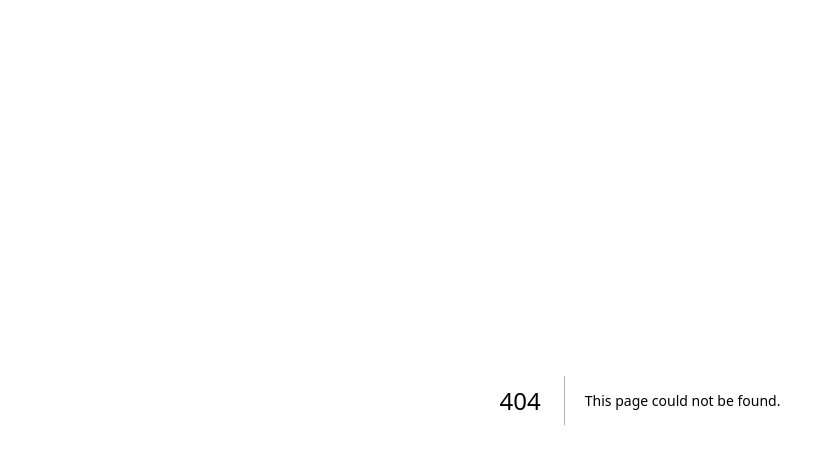
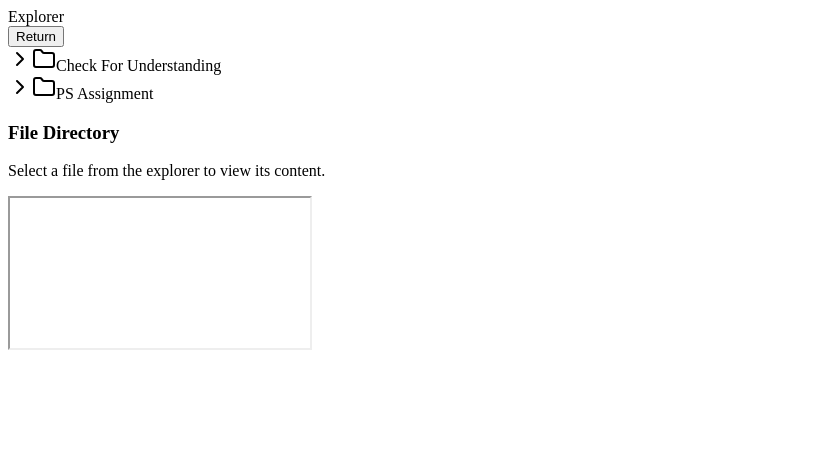
Before and after one commit to Farhan-Kamal/fythonport, a Next.js app: page /filedirectory in a window 1280 px wide. Before the commit this address had no page. Shown: the top 464 px of the page, without its empty margins (0-835 px from the left). Built offline with nearby package versions, Linux system fonts and the light colour scheme.

Commit message:
Update and rename cfu.tsx to filedirectory.tsx

```diff
--- a/src/pages/cfu.tsx
+++ b/src/pages/filedirectory.tsx
@@ -3,6 +3,7 @@
 import { useState } from "react";
 import { FileTree } from "@/components/file-explorer/file-tree";
 import { ContentView } from "@/components/file-explorer/content-view";
+import 'tailwindcss/tailwind.css';
 
 const INITIAL_DATA = {
   title: "File Directory",
@@ -363,8 +364,8 @@
     router.back();
   };
   return (
-    <div className="flex h-screen bg-background">
-      <div className="w-64 border-r bg-muted/10">
+    <div className="flex h-screen bg-background grid grid-cols-3">
+      <div className="col-span-1 w-64 border-r bg-muted/10">
         <div className="p-2 font-semibold text-sm">Explorer</div>
         <button type="button" onClick={handleGoBack}>
               Return
@@ -374,7 +375,7 @@
             onSelect={(node) => node.content && setSelectedContent(node.content)}
           />
       </div>
-      <div className="flex-1 overflow-auto">
+      <div className="col-span-2 flex-1 overflow-auto">
         <ContentView {...selectedContent} />
       </div>
     </div>
```
